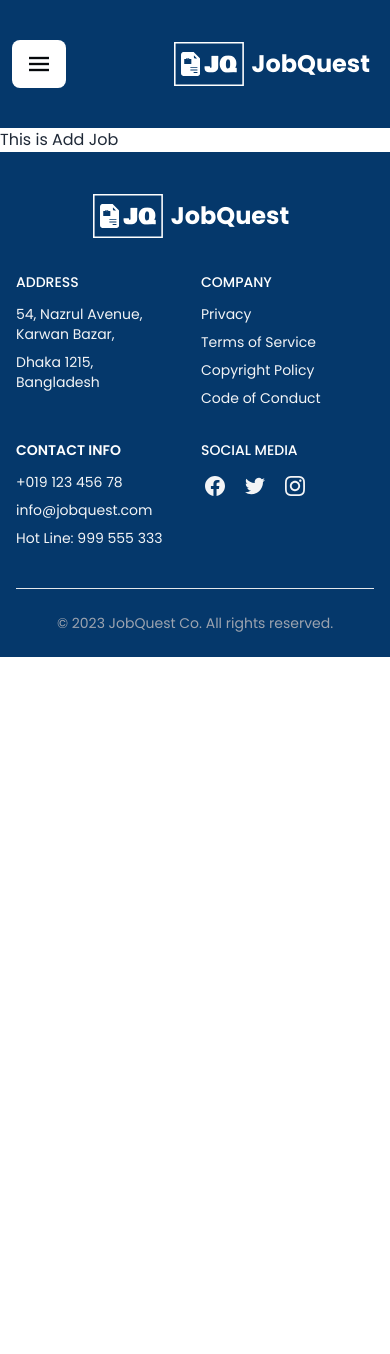
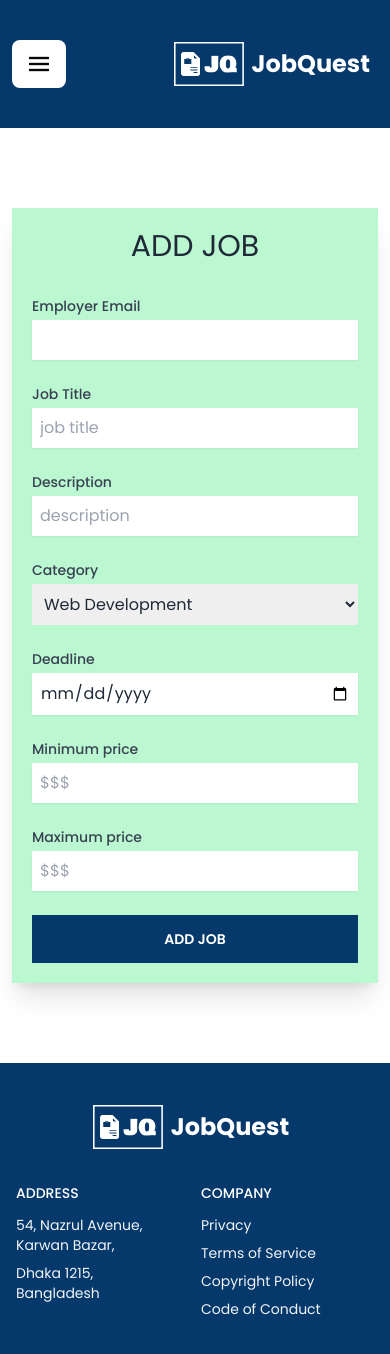
Before and after one commit to searchsakib/jobquery-client, a React (Vite) app: page /add-job in a window 390 px wide. Shown: the top 1354 px of the page. Before the commit the page ends 844 px from the top, so only its background shows below. Built offline with nearby package versions, Linux system fonts and the light colour scheme; no server answers.

Commit message:
add product setup done w/ responsive without functionallity

```diff
--- a/src/pages/AddJob/AddJob.jsx
+++ b/src/pages/AddJob/AddJob.jsx
@@ -2,11 +2,137 @@ import { Helmet } from 'react-helmet-async';
 
 const AddJob = () => {
   return (
-    <div className="max-w-screen-xl mx-auto">
+    <div className="max-w-screen-xl mx-auto my-20 px-3 md:px-6 2xl:px-0">
       <Helmet>
         <title>Job Quest | Add Job</title>
       </Helmet>
-      <h2>This is Add Job</h2>
+
+      {/* form start */}
+      <div className="mx-auto max-w-xl my-20 bg-green-200 p-5 md:p-10 shadow-xl">
+        <h2 className="text-center text-3xl pb-8 uppercase">Add Job</h2>
+
+        {/* onSubmit={handleBidOntheProject}  */}
+        <form className="space-y-5">
+          <div className="grid grid-cols-1 md:grid-cols-12 lg:grid-cols-12 gap-6">
+            <div className="col-span-1 md:col-span-12 lg:col-span-12">
+              <label
+                htmlFor="example7"
+                className="mb-1 block text-sm font-medium text-gray-700"
+              >
+                Employer Email
+              </label>
+              <input
+                type="email"
+                className="block w-full p-2 border-gray-300 shadow-sm focus:border-primary-400 focus:ring focus:ring-primary-200 focus:ring-opacity-50 disabled:cursor-not-allowed disabled:bg-gray-50 disabled:text-gray-500"
+                // defaultValue={job_owner_email}
+                readOnly
+                name="job_owner_email"
+              />
+            </div>
+            <div className="col-span-1 md:col-span-12 lg:col-span-12">
+              <label
+                htmlFor="example7"
+                className="mb-1 block text-sm font-medium text-gray-700"
+              >
+                Job Title
+              </label>
+              <input
+                type="text"
+                className="block w-full p-2 border-gray-300 shadow-sm focus:border-primary-400 focus:ring focus:ring-primary-200 focus:ring-opacity-50 disabled:cursor-not-allowed disabled:bg-gray-50 disabled:text-gray-500"
+                // defaultValue={job_owner_email}
+                placeholder="job title"
+                required
+                name="job_title"
+              />
+            </div>
+            <div className="col-span-1 md:col-span-12 lg:col-span-12">
+              <label
+                htmlFor="example7"
+                className="mb-1 block text-sm font-medium text-gray-700"
+              >
+                Description
+              </label>
+              <input
+                type="text"
+                className="block w-full p-2 border-gray-300 shadow-sm focus:border-primary-400 focus:ring focus:ring-primary-200 focus:ring-opacity-50 disabled:cursor-not-allowed disabled:bg-gray-50 disabled:text-gray-500"
+                placeholder="description"
+                name="short_description"
+                required
+              />
+            </div>
+            <div className="col-span-1 md:col-span-6 lg:col-span-6">
+              <label
+                htmlFor="example8"
+                className="mb-1 block text-sm font-medium text-gray-700"
+              >
+                Category
+              </label>
+              <select className="p-2 w-full" name="brand">
+                <option value="web development">Web Development</option>
+                <option value="digital marketing">Digital Marketing</option>
+                <option value="graphics design">Graphics Design</option>
+              </select>
+            </div>
+            <div className="col-span-1 md:col-span-6 lg:col-span-6">
+              <label
+                htmlFor="example7"
+                className="mb-1 block text-sm font-medium text-gray-700"
+              >
+                Deadline
+              </label>
+              <input
+                type="date"
+                className="block w-full p-2 border-gray-300 shadow-sm focus:border-primary-400 focus:ring focus:ring-primary-200 focus:ring-opacity-50 disabled:cursor-not-allowed disabled:bg-gray-50 disabled:text-gray-500"
+                name="deadline"
+                required
+              />
+            </div>
+
+            <div className="col-span-1 md:col-span-6 lg:col-span-6">
+              <label
+                htmlFor="example7"
+                className="mb-1 block text-sm font-medium text-gray-700"
+              >
+                Minimum price
+              </label>
+              <input
+                type="number"
+                className="block w-full p-2 border-gray-300 shadow-sm focus:border-primary-400 focus:ring focus:ring-primary-200 focus:ring-opacity-50 disabled:cursor-not-allowed disabled:bg-gray-50 disabled:text-gray-500"
+                min="1"
+                name="min_price"
+                placeholder="$$$"
+                required
+              />
+            </div>
+            <div className="col-span-1 md:col-span-6 lg:col-span-6">
+              <label
+                htmlFor="example7"
+                className="mb-1 block text-sm font-medium text-gray-700"
+              >
+                Maximum price
+              </label>
+              <input
+                type="number"
+                className="block w-full p-2 border-gray-300 shadow-sm focus:border-primary-400 focus:ring focus:ring-primary-200 focus:ring-opacity-50 disabled:cursor-not-allowed disabled:bg-gray-50 disabled:text-gray-500"
+                name="max_price"
+                placeholder="$$$"
+                min="1"
+                required
+              />
+            </div>
+
+            <div className="col-span-1 md:col-span-12 lg:col-span-12">
+              <input
+                type="submit"
+                className="btn btn-block  hover:bg-blue-50 border-none hover:text-[#05386B]  bg-[#05386B] text-white rounded-none"
+                value="Add Job"
+                // disabled={isOwner}
+              />
+            </div>
+          </div>
+        </form>
+      </div>
+      {/* form end */}
     </div>
   );
 };
--- a/src/pages/MyBids/MyBids.jsx
+++ b/src/pages/MyBids/MyBids.jsx
@@ -33,7 +33,7 @@ const MyBids = () => {
             </tr>
           </thead>
           {myBids.map((myBid) => (
-            <tbody className="divide-y divide-gray-200">
+            <tbody key={myBid._id} className="divide-y divide-gray-200">
               <tr>
                 <td className="whitespace-nowrap px-4 py-2 font-medium text-gray-900 text-base">
                   {myBid.job_title}
```
